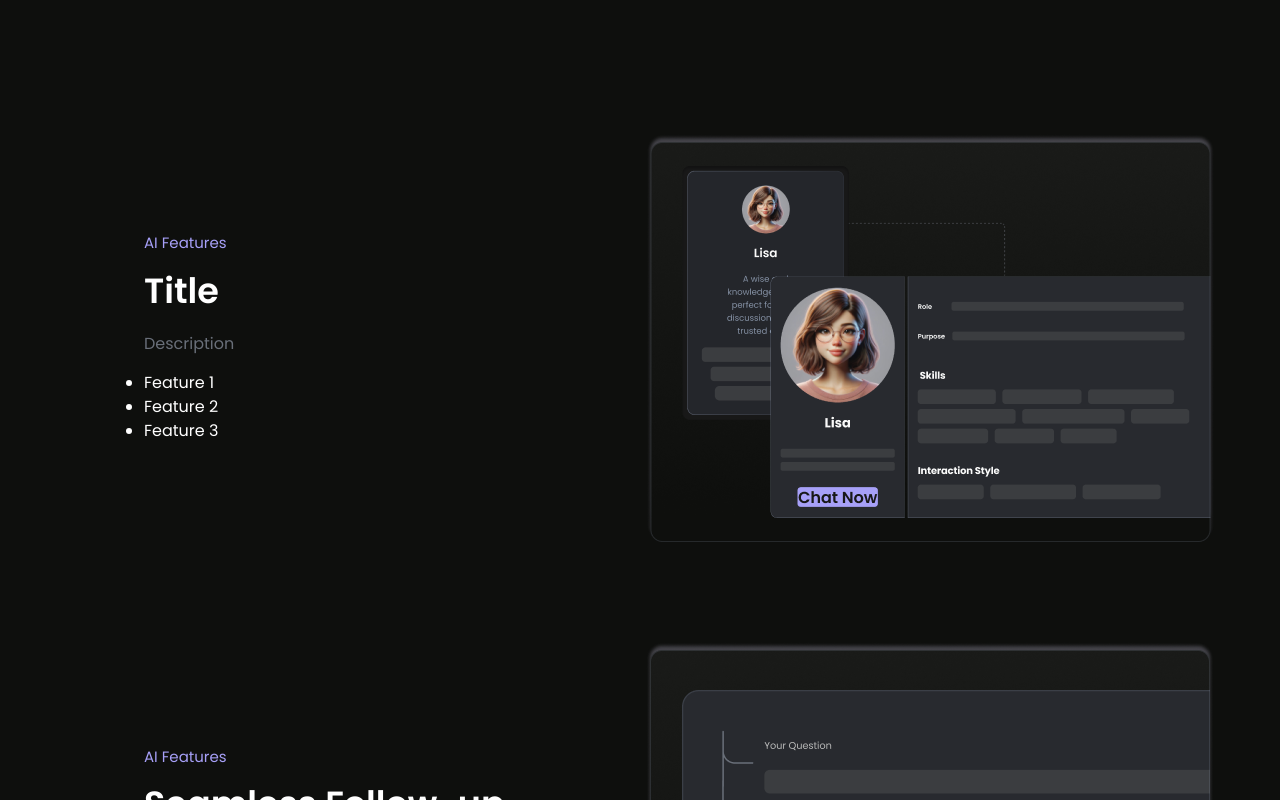
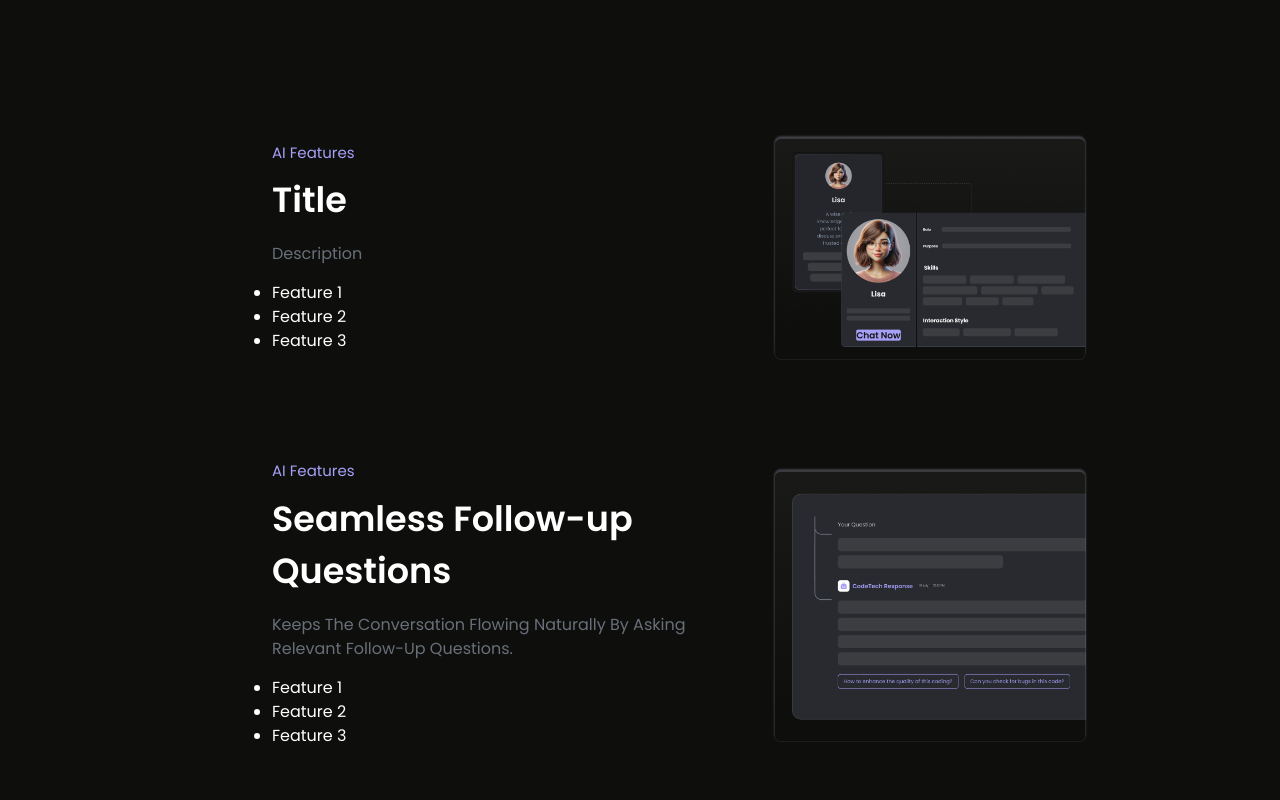
Before and after one commit to kkaushik03/SmartPost, a React (Create React App) app in the folder smartpost/: page / in a window 1280 px wide. Shown: the part 1560-2360 px from the top of the page. Built offline with nearby package versions, Linux system fonts and the light colour scheme.

Commit message:
Update features.css

```diff
--- a/smartpost/src/components/LandingPage/Features/features.css
+++ b/smartpost/src/components/LandingPage/Features/features.css
@@ -4,7 +4,7 @@
   display: flex;
   flex-direction: column;
   gap: 100px;
-    padding: 0 5%;
+  padding: 0 15%;
 }
 
 .ZoneOne, .ZoneTwo {
@@ -38,7 +38,7 @@
 }
 
 .ImageFeatureOne, .ImageFeatureTwo {
-    flex: 1;
+  flex: 0.5;
   display: flex;
   justify-content: center;
   align-items: center;
```
Lines whose indentation alone changed are shown as unchanged.
